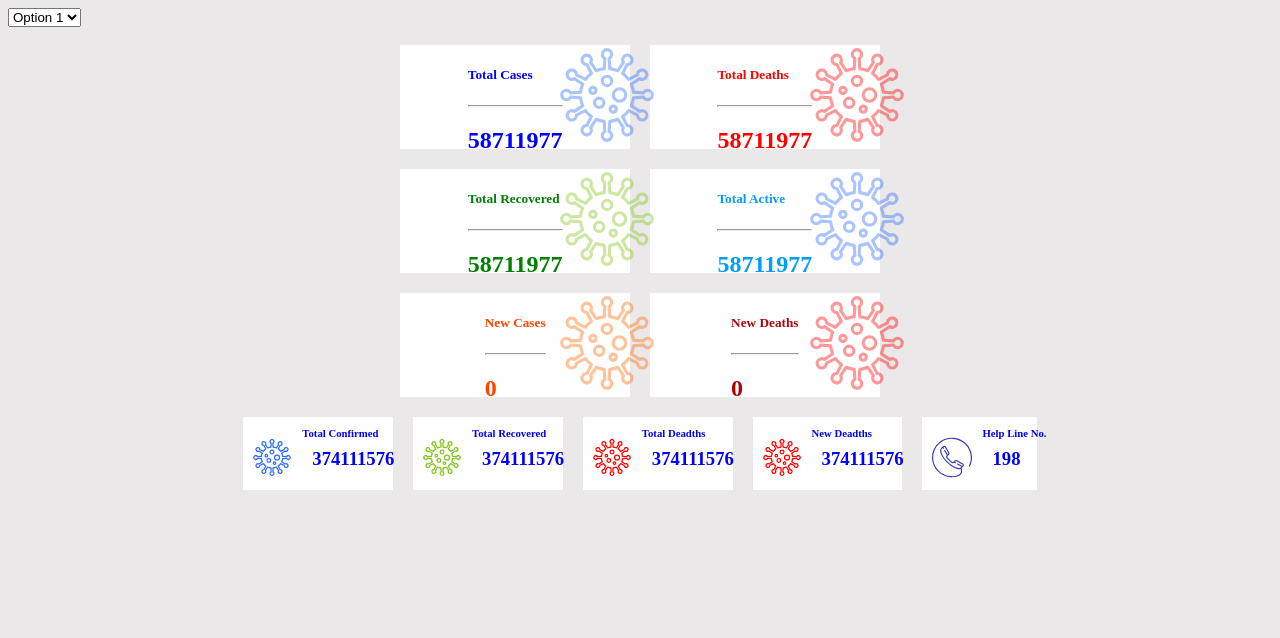
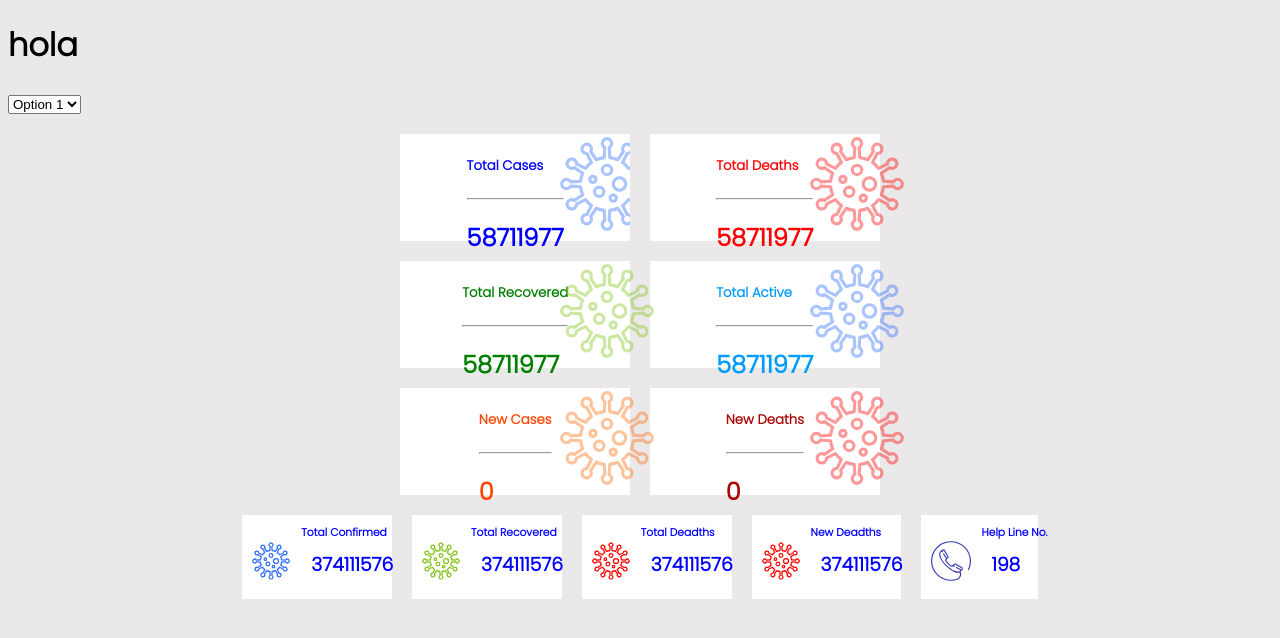
Before and after one commit to JessRm04/laresistenciacoviders, a React (Create React App) app: page / in a window 1280 px wide. Shown: the top 638 px of the page. Built offline with nearby package versions, Linux system fonts and the light colour scheme; the HTML template or start-up script is replaced by a standard one.

Commit message:
tipografia ok

```diff
--- a/src/App.js
+++ b/src/App.js
@@ -1,12 +1,13 @@
 import './App.css';
 import Trackerdos from '../src/components/Trackerdos';
 import Desplegable from '../src/components/Desplegable';
-
+<link href="https://fonts.googleapis.com/css2?family=Poppins:wght@300;400;500;600&display=swap" rel="stylesheet"></link>
 
 function App() {
   return (
     <div className="App">
       <header className="App-header">
+        <h1>hola</h1>
         <Desplegable />
         <Trackerdos />
       </header>
--- a/src/components/Trackerdos.jsx
+++ b/src/components/Trackerdos.jsx
@@ -5,6 +5,7 @@ import covidorange from '../assets/img/covidorange.svg';
 import covidgreen from '../assets/img/covidgreen.svg';
 import telephone from '../assets/img/telephone.svg';
 import '../css/trackerdos.css';
+
 
 const Trackerdos = () => {
   return (
--- a/src/css/trackerdos.css
+++ b/src/css/trackerdos.css
@@ -1,3 +1,4 @@
+
 .virus-h{
     display: flex;
     justify-content: flex-start;
@@ -48,6 +49,7 @@ body{
 
   .div1 {
     background-color: white;
+    overflow: hidden;
     color: blue;
     margin: 10px;
     grid-column: 1 / 2;
--- a/src/index.css
+++ b/src/index.css
@@ -27,6 +27,14 @@
        format(truetype)
 }
 
-h1 {
-  font-family: 'lanenar';
+
+@font-face {
+  font-family: 'Poppins';
+  src:
+    url(../src/assets/fonts/Poppins-Light.ttf)
+    format(truetype)
 }
+
+body {
+  font-family: 'Poppins';
+}
```
Also changed, not shown: src/assets/fonts/Poppins-Light.ttf (added).
